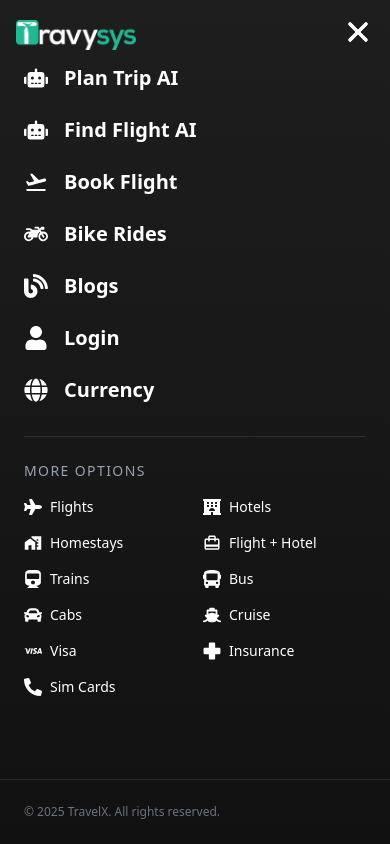
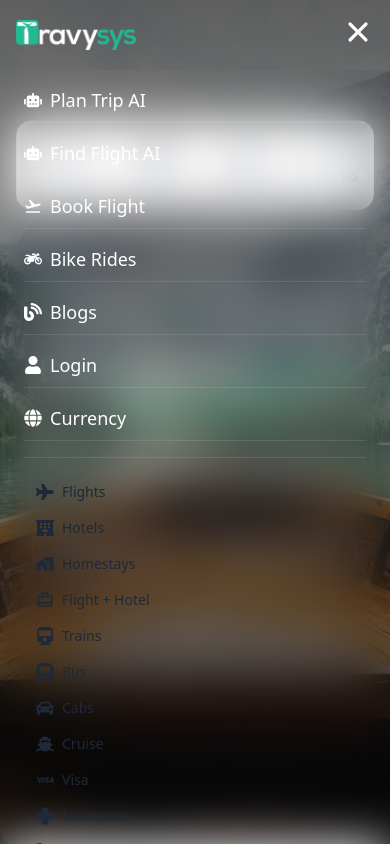
Before and after one commit to geek2563/travysys, a Next.js app: page / in a window 390 px wide. Both pictures are taken after a click on the button 358 px from the left and 32 px from the top of the page. Shown: the top 844 px of the page. Built offline with nearby package versions, Linux system fonts and the light colour scheme.

Commit message:
Update Navbar.jsx

```diff
--- a/app/components/Navbar.jsx
+++ b/app/components/Navbar.jsx
@@ -5,9 +5,16 @@
 import { useState, useEffect } from "react";
 import { motion, AnimatePresence } from "framer-motion";
 import { HiMenu, HiX } from "react-icons/hi";
-import { FaChevronDown } from "react-icons/fa";
+import {
+  FaChevronDown,
+  FaRobot,
+  FaPlane,
+  FaMotorcycle,
+  FaBlog,
+  FaUser,
+  FaGlobe,
+} from "react-icons/fa";
 import { MdFlightTakeoff } from "react-icons/md";
-import { FaRobot, FaMotorcycle, FaBlog, FaUser, FaGlobe } from "react-icons/fa";
 import { submenuItems } from "./constants";
 
 export default function Navbar() {
@@ -50,9 +57,52 @@
           />
         </Link>
 
-        {/* Desktop Nav */}
+        {/* Desktop: Submenu icons + main nav */}
         <div className="hidden md:flex items-center flex-1 justify-end gap-8">
-          {/* Main Nav Links */}
+          {/* Submenu icons */}
+          {scrolled && (
+            <div className="flex items-center gap-4">
+              {submenuItems.slice(0, 9).map((item, i) => (
+                <div
+                  key={i}
+                  className="flex flex-col items-center text-xs text-gray-700 hover:text-[#28b28e] transition cursor-pointer"
+                  title={item.label}
+                >
+                  <div className="text-lg">{item.icon}</div>
+                  <span>
+                    {item.label.length > 7
+                      ? `${item.label.slice(0, 7)}...`
+                      : item.label}
+                  </span>
+                </div>
+              ))}
+
+              <div className="relative group">
+                <div className="flex flex-col items-center text-xs text-gray-700 hover:text-[#28b28e] cursor-pointer">
+                  <FaChevronDown className="text-lg" />
+                  <span>More</span>
+                </div>
+                <div className="absolute top-10 left-0 bg-white border shadow-lg p-3 rounded-md hidden group-hover:block z-50">
+                  {submenuItems.slice(9).map((item, i) => (
+                    <div
+                      key={i}
+                      className="flex items-center gap-2 py-1 px-2 w-max hover:bg-gray-100 text-sm text-gray-800 cursor-pointer"
+                      title={item.label}
+                    >
+                      <div className="text-lg">{item.icon}</div>
+                      <span>
+                        {item.label.length > 7
+                          ? `${item.label.slice(0, 7)}...`
+                          : item.label}
+                      </span>
+                    </div>
+                  ))}
+                </div>
+              </div>
+            </div>
+          )}
+
+          {/* Main Nav Links - compact with icons */}
           <div className="hidden md:flex space-x-6 font-medium text-sm">
             {navLinks.map((link) => (
               <Link
@@ -99,60 +149,41 @@
         </div>
       </div>
 
-      {/* Mobile Menu - Modern Fullscreen */}
+      {/* Mobile Menu */}
       <AnimatePresence>
         {isOpen && (
           <motion.div
-            initial={{ y: "-100%", opacity: 0 }}
-            animate={{ y: 0, opacity: 1 }}
-            exit={{ y: "-100%", opacity: 0 }}
-            transition={{ duration: 0.4 }}
-            className="fixed inset-0 bg-gradient-to-b from-[#1e1e1e] to-[#111] text-white flex flex-col z-40"
+            initial={{ height: 0, opacity: 0 }}
+            animate={{ height: "auto", opacity: 1 }}
+            exit={{ height: 0, opacity: 0 }}
+            className={`md:hidden overflow-hidden px-6 py-4 space-y-4 font-medium text-lg ${
+              scrolled ? "bg-white text-black" : "text-white"
+            } backdrop-blur-xl`}
           >
-            {/* Close Button */}
-            <div className="flex justify-end p-4">
-              <HiX
-                className="w-8 h-8 cursor-pointer hover:text-red-500 transition"
-                onClick={() => setIsOpen(false)}
-              />
-            </div>
-
-            {/* Main Links */}
-            <div className="flex-1 overflow-y-auto px-6 space-y-6">
             {navLinks.map((link) => (
               <Link
                 key={link.label}
                 href={link.href}
+                className="flex items-center gap-2 border-b border-white/10 pb-2 hover:text-[#FF6B6B] transition-colors duration-200"
                 onClick={() => setIsOpen(false)}
-                  className="flex items-center gap-4 text-xl font-semibold hover:text-[#FF6B6B] transition"
               >
-                  <span className="text-2xl">{link.icon}</span>
+                <span className="text-lg">{link.icon}</span>
                 {link.label}
               </Link>
             ))}
 
-              {/* Submenu */}
-              <div className="mt-8 border-t border-white/10 pt-6 space-y-4">
-                <h3 className="text-sm uppercase tracking-widest text-gray-400">
-                  More Options
-                </h3>
-                <div className="grid grid-cols-2 gap-4">
+            {/* Mobile Submenu */}
+            <div className="pt-4 border-t border-white/10">
               {submenuItems.map((item, i) => (
                 <div
                   key={i}
-                      className="flex items-center gap-2 text-sm hover:text-[#28b28e] transition cursor-pointer"
+                  className="flex items-center gap-2 py-2 px-3 w-full hover:bg-gray-100 text-sm text-gray-800 cursor-pointer"
+                  title={item.label}
                 >
                   <div className="text-lg">{item.icon}</div>
                   <span>{item.label}</span>
                 </div>
               ))}
-                </div>
-              </div>
-            </div>
-
-            {/* Footer */}
-            <div className="p-6 text-xs text-gray-500 border-t border-white/10">
-              © {new Date().getFullYear()} TravelX. All rights reserved.
             </div>
           </motion.div>
         )}
```
Lines whose indentation alone changed are shown as unchanged.
